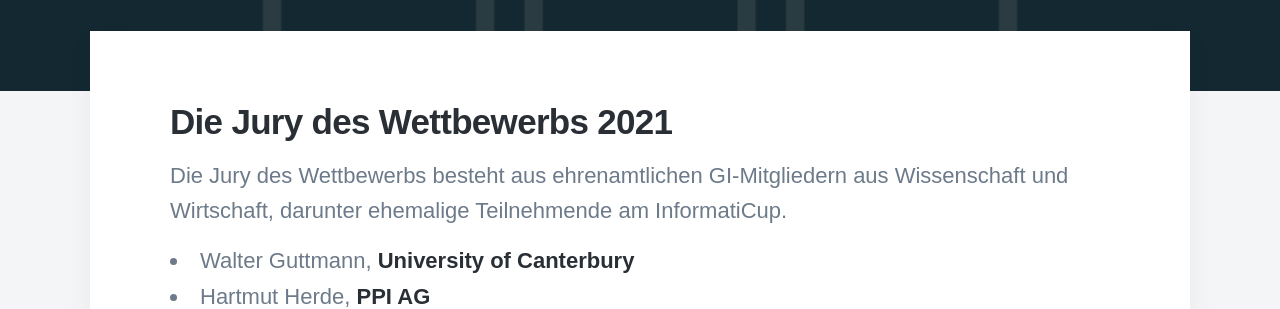
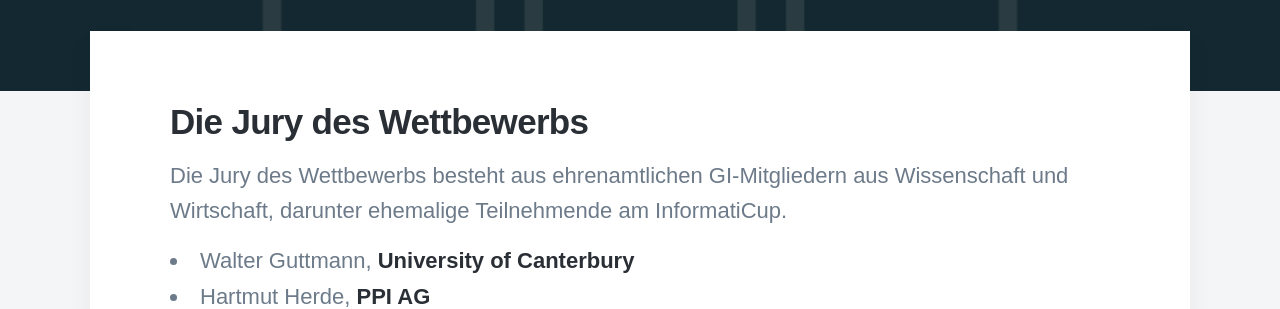
Before and after one commit to informatiCup/informaticup.github.io, a Jekyll site: the page built from _competition/40-jury.md, in a window 1280 px wide. Shown: the part 511-820 px from the top of the page. Built offline with Jekyll 4.4.1, drawn with Linux system fonts in a browser that asks for light colours; nearby versions of some CDN libraries; some web fonts are replaced.

Commit message:
Update 40-jury.md

```diff
--- a/_competition/40-jury.md
+++ b/_competition/40-jury.md
@@ -2,11 +2,11 @@
 title: 'Die Jury'
 subtitle: ''
 date: 2020-09-29 00:00:00
-description: Die Jury des Wettbewerbs 2021.
+description: Die Jury des Wettbewerbs.
 featured_image: '/images/competition/jury.png'
 ---
 
-## Die Jury des Wettbewerbs 2021 ##
+## Die Jury des Wettbewerbs ##
 
 Die Jury des Wettbewerbs besteht aus ehrenamtlichen GI-Mitgliedern aus Wissenschaft und Wirtschaft, darunter ehemalige Teilnehmende am InformatiCup.
 
```
